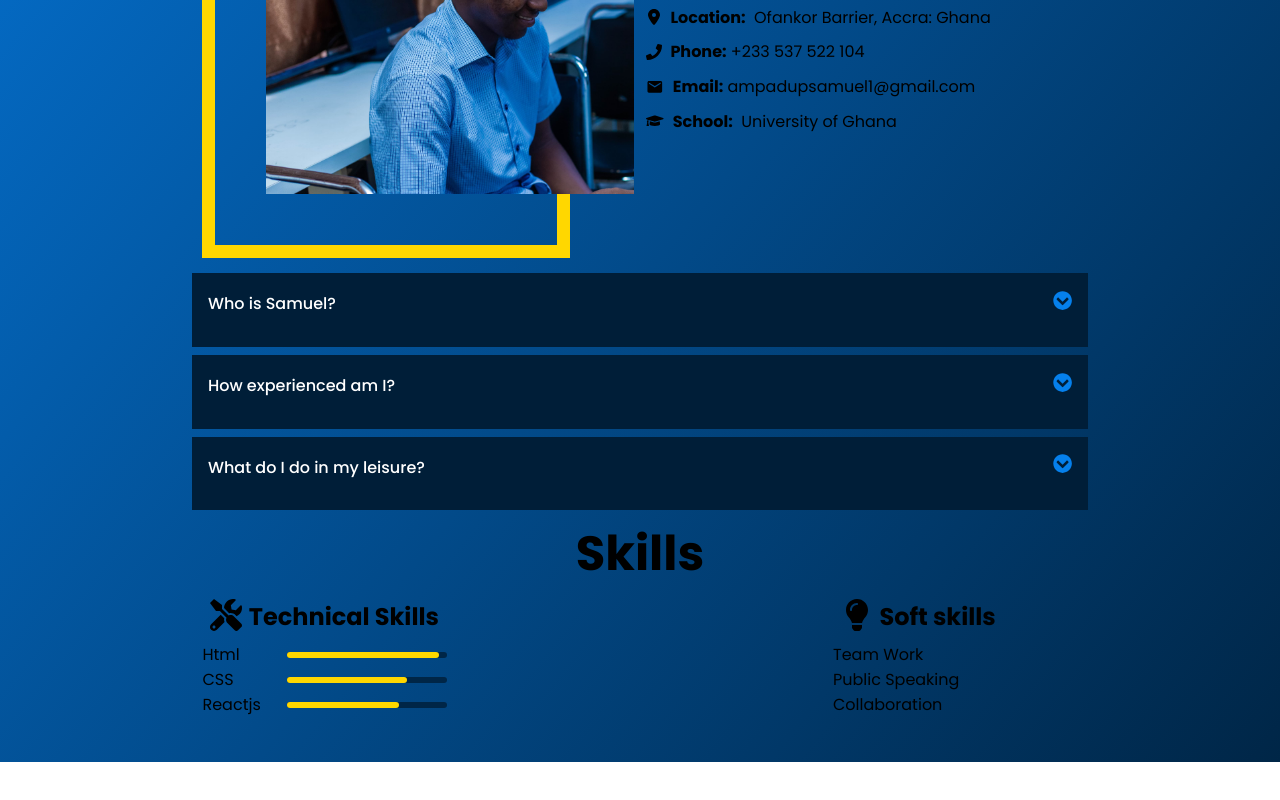
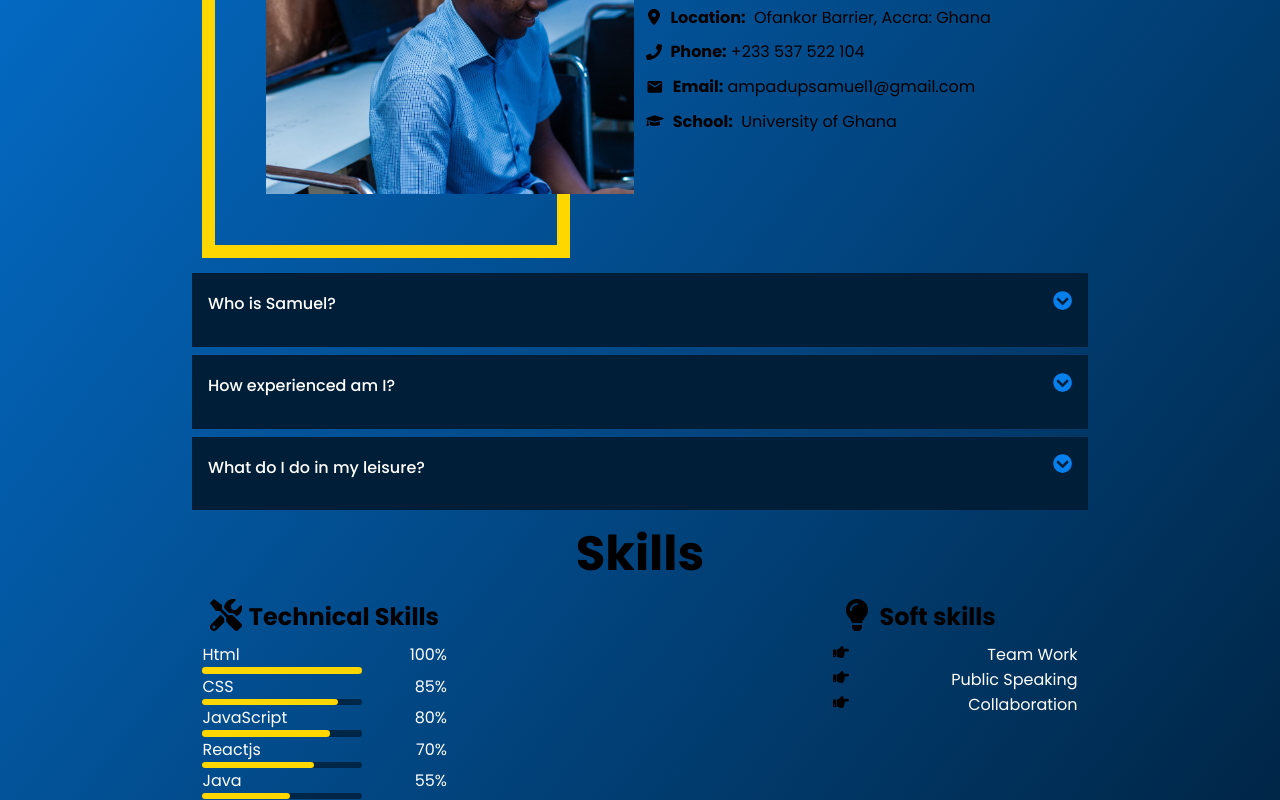
Before and after one commit to Psamm-y/React-projects, a React (Vite) app: page / in a window 1280 px wide. Shown: the part 838-1638 px from the top of the page. Before the commit the page ends 1600 px from the top, so only its background shows below. Built offline with nearby package versions, Linux system fonts and the light colour scheme.

Commit message:
refactor

```diff
--- a/src/porfolio shi/Skills.jsx
+++ b/src/porfolio shi/Skills.jsx
@@ -1,7 +1,13 @@
 import React from 'react';
-import { FaTools, FaLightbulb, FaHtml5 } from 'react-icons/fa';
+import {
+  FaTools,
+  FaLightbulb,
+  FaHtml5,
+  FaHandPointRight,
+} from 'react-icons/fa';
 import { technicalSkills, softSkills } from './utils/skills';
 import './skills.css';
+import { FaStairs } from 'react-icons/fa6';
 const Skills = () => {
   return (
     <div className="skills-section">
@@ -15,10 +21,11 @@ const Skills = () => {
             <h3>Technical Skills</h3>
           </div>
           <div className="skills-list">
-            {technicalSkills.map(({ skill, skillIcon, skillPercentage }) => (
+            {technicalSkills.map(({ skill, skillPercentage }) => (
               <div className="skill">
                 <div>
                   <span>{skill}</span>
+                  <span>{skillPercentage}</span>
                 </div>
                 <div className="whole-bar">
                   <div
@@ -37,7 +44,12 @@ const Skills = () => {
           </div>
           <div className="skills-list">
             {softSkills.map((skill) => (
-              <div>{skill}</div>
+              <div>
+                <span>
+                  <FaHandPointRight />
+                </span>
+                {skill}
+              </div>
             ))}
           </div>
         </div>
--- a/src/porfolio shi/skills.css
+++ b/src/porfolio shi/skills.css
@@ -39,10 +39,9 @@
   background-color: var(--secondary-color);
   border-radius: 0.2em;
 }
-.skill {
+.skill div:nth-child(1) {
+  color: white;
   display: flex;
-  align-items: center;
-  width: 100%;
   justify-content: space-between;
 }
 .percent {
@@ -51,8 +50,19 @@
   height: 100%;
   border-radius: inherit;
 }
+.soft .skills-list div {
+  color: white;
+  display: flex;
+
+  justify-content: space-between;
+}
+
+.soft .skills-list span {
+  color: black;
+}
 @media only screen and (max-width: 760px) {
   .skills-grid {
     grid-template-columns: 1fr;
+    gap: 2em;
   }
 }
--- a/src/porfolio shi/utils/skills.js
+++ b/src/porfolio shi/utils/skills.js
@@ -4,15 +4,23 @@ import { FaHtml5 } from "react-icons/fa";
 export const technicalSkills = [
   {
   skill: "Html",
-  skillPercentage: "95%",
+  skillPercentage: "100%",
   },
   {
     skill: "CSS",
-    skillPercentage:"75%",
+    skillPercentage:"85%",
+  },
+  {
+    skill:"JavaScript",
+    skillPercentage:"80%"
   },
 {
     skill: "Reactjs",
     skillPercentage:"70%",
+  },
+  {
+    skill: "Java",
+    skillPercentage:"55%"
 }]
 
 export const softSkills= ["Team Work","Public Speaking","Collaboration"]
```
